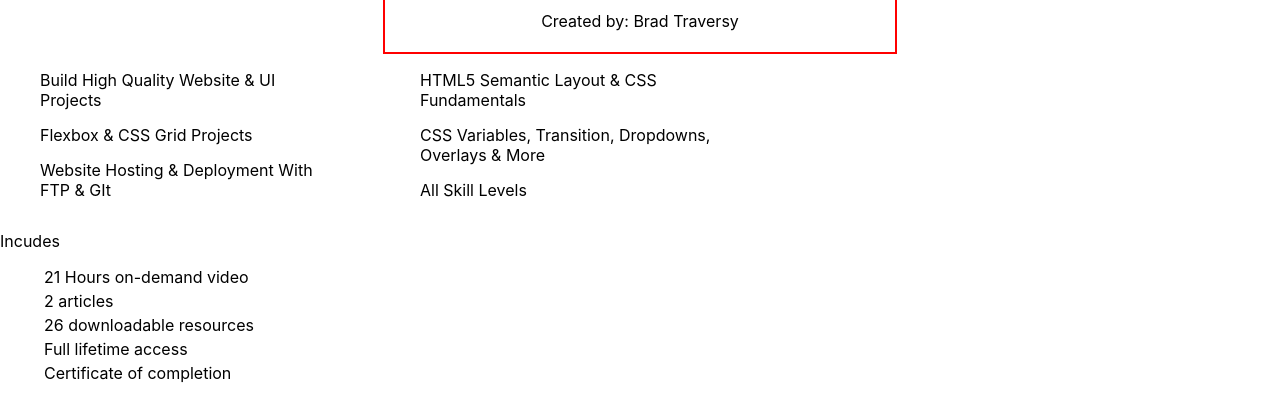
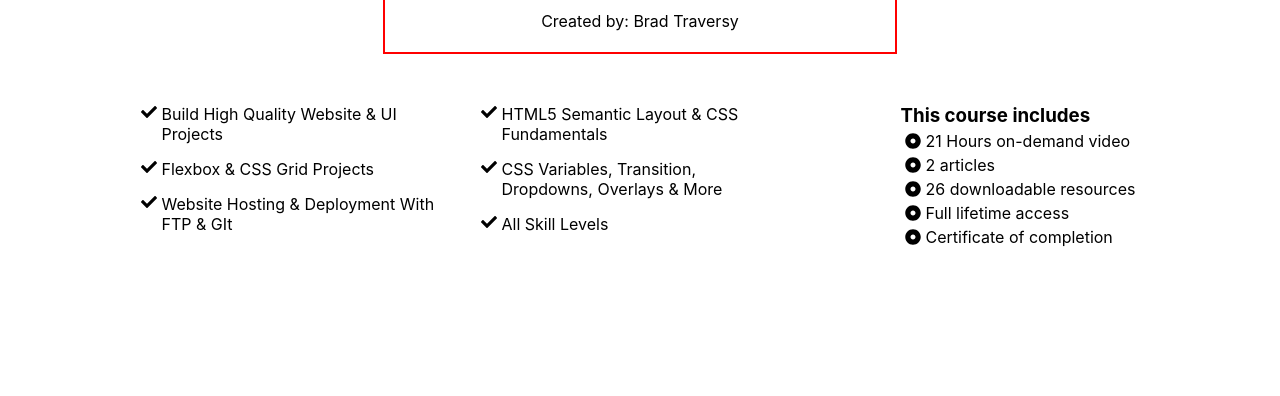
Before and after one commit to BodaNabeel/suggest-me-course, a React (Create React App) app: page /1/1/1/1 in a window 1280 px wide. Shown: the part 518-914 px from the top of the page. After the commit the page ends 800 px from the top, so only its background shows below. Built offline with nearby package versions, Linux system fonts and the light colour scheme.

Commit message:
replaced ul & li tag with div

```diff
--- a/src/components/CourseDetail.jsx
+++ b/src/components/CourseDetail.jsx
@@ -1,4 +1,5 @@
 import { useParams } from "react-router-dom";
+import { FaCheck,FaDotCircle } from "react-icons/fa";
 import { v4 as uuidv4 } from "uuid";
 
 export default function CourseDetail({ database }) {
@@ -16,41 +17,44 @@ export default function CourseDetail({ database }) {
               className="container-top_img"
             />
             <h1 className="container-top_title">{database.title}</h1>
+            {/* TODO: make tutor name dynamic */}
             <p className="container-top_author">Created by: {database.tutor}</p>
           </div>
 
+          <div className="content">
             <div className="learn">
-            <ul className="learn-list list-1">
+              <div key={uuidv4()} className="learn-list list-1">
                 {database.learnPartOne.map((learn) => {
                   return (
-                  <li className="learn-item" key={uuidv4()}>
+                    <div className="learn-item" key={uuidv4()}>
+                      <span className="learn-icon">{<FaCheck />}</span>
                       {learn}
-                  </li>
+                    </div>
                   );
                 })}
-            </ul>
-            <ul className="learn-list list-2">
+              </div>
+              <div key={uuidv4()} className="learn-list list-2">
                 {database.learnPartTwo.map((learn) => {
                   return (
-                  <li className="learn-item" key={uuidv4()}>
+                    <div className="learn-item" key={uuidv4()}>
+                      <span className="learn-icon">{<FaCheck />}</span>
                       {learn}
-                  </li>
+                    </div>
                   );
                 })}
-            </ul>
               </div>
-
+            </div>
             <div className="includes">
-            <p className="includes-title">Incudes</p>
-            <ul className="includes-list" key={database.id}>
+              <h3 className="includes-title">This course includes</h3>
               {database.includes.map((includes) => {
                 return (
-                  <li className="includes-item" key={uuidv4()}>
+                  <div className="includes-item" key={uuidv4()}>
+                    <span className="includes-icon"><FaDotCircle/></span>
                     {includes}
-                  </li>
+                  </div>
                 );
               })}
-            </ul>
+            </div>
           </div>
         </div>
       );
```
Lines whose indentation alone changed are shown as unchanged.
